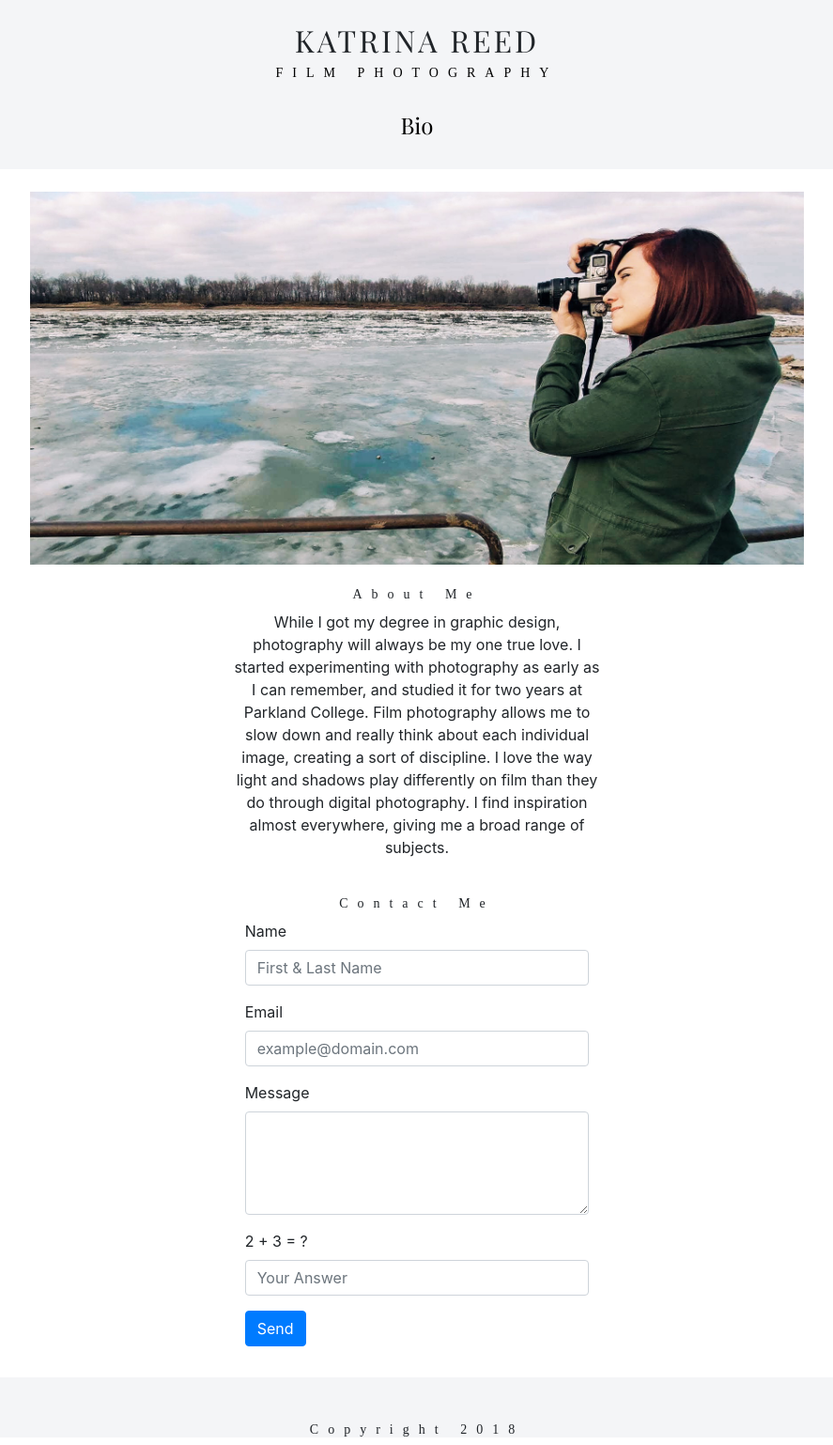
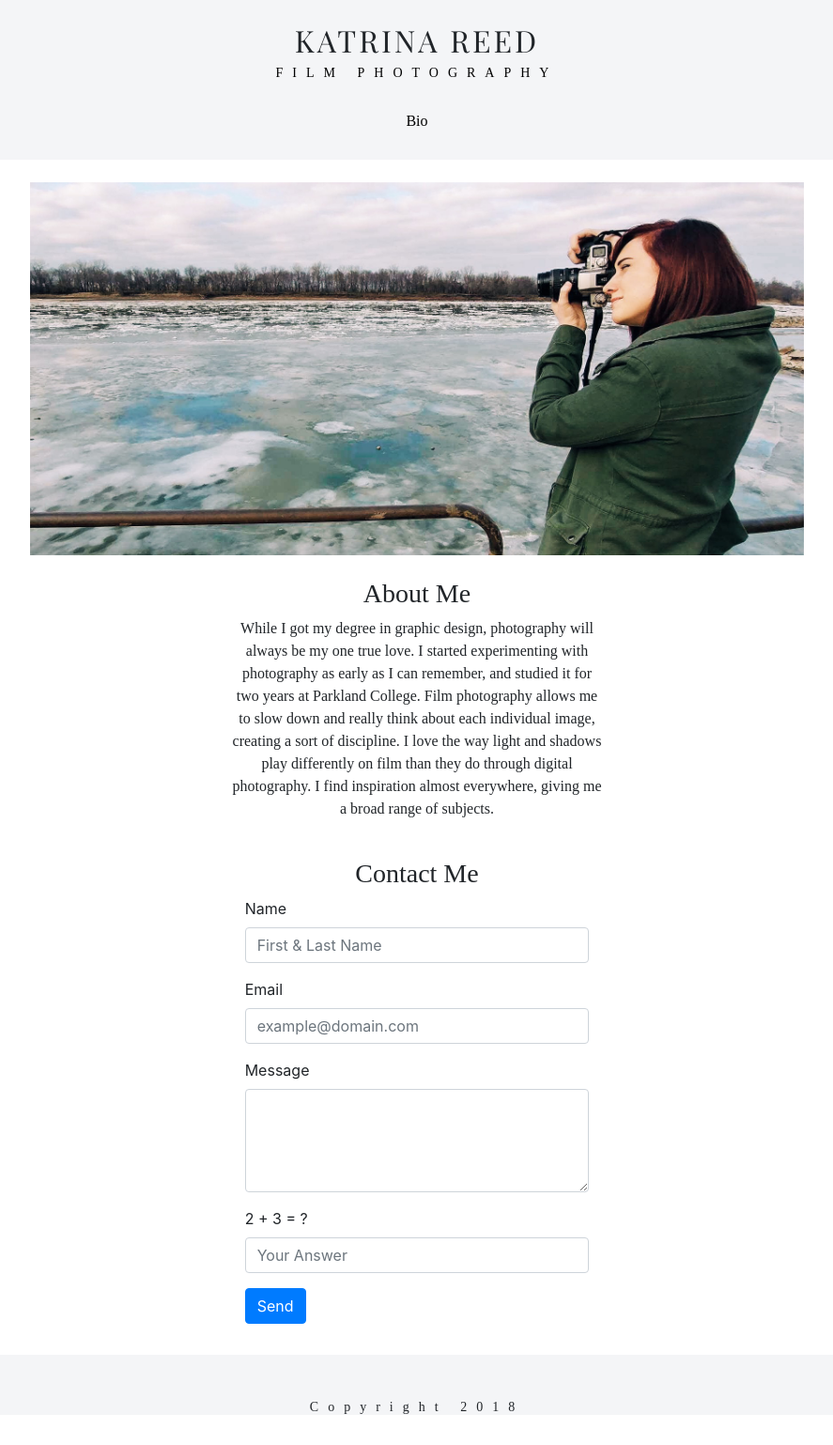
Before and after one commit to bwkrayb/katrina-site, a PHP site: page /bio.html in a window 1280 px wide. Shown: the whole page at 94% size, without its empty margins (196-1083 px from the left). After the commit the page ends 1505 px from the top, so only its background shows below. Run offline with PHP 8.4, Linux system fonts and the light colour scheme.

Commit message:
fixed more fonts

```diff
--- a/bio.html
+++ b/bio.html
@@ -38,8 +38,8 @@
 			</div>
 			<div class="col-lg-4">
 				<br>
-				<h3 class="heading-sub">About Me</h3>
-				<p style="text-align: center">While I got my degree in graphic design, photography will always be my one true love. I started experimenting with photography as early as I can remember, and studied it for two years at Parkland College. Film photography allows me to slow down and really think about each individual image, creating a sort of discipline. I love the way light and shadows play differently on film than they do through digital photography. I find inspiration almost everywhere, giving me a broad range of subjects.</p>
+				<h3 class="heading-sub-3">About Me</h3>
+				<p class="paragraph-grotesque">While I got my degree in graphic design, photography will always be my one true love. I started experimenting with photography as early as I can remember, and studied it for two years at Parkland College. Film photography allows me to slow down and really think about each individual image, creating a sort of discipline. I love the way light and shadows play differently on film than they do through digital photography. I find inspiration almost everywhere, giving me a broad range of subjects.</p>
 			</div>
 			<div class="col-lg-4">
 
@@ -51,7 +51,7 @@
 			</div>
 			<div class="col-lg-4">
 				<br>
-				<h3 class="heading-sub">Contact Me</h3>
+				<h3 class="heading-sub-3">Contact Me</h3>
 				<form class="form-horizontal" role="form" method="post" action="js/index.php">
 					<div class="form-group">
 						<label for="name" class="col-sm-4 control-label">Name</label>
--- a/style/fonts.css
+++ b/style/fonts.css
@@ -1,6 +1,7 @@
 @font-face{font-family: BrandonGrotesque; src: url('fonts/HVD Fonts - BrandonGrotesque-Regular.otf'); };
 @font-face{font-family: BrandonGrotesque-Thin; src: url('fonts/onts/HVD Fonts - BrandonGrotesque-Thin.otf'); };
-@font-face{font-family: ; src: url('fonts/.otf'); };
+@font-face{font-family: BrandonGrotesque-Light; src: url('fonts/onts/HVD Fonts - BrandonGrotesque-Light.otf'); };
+@font-face{font-family: Didot-Italic; src: url('fonts/DidotLTStd-Italic.otf'); };
 @font-face{font-family: ; src: url('fonts/.otf'); };
 @font-face{font-family: ; src: url('fonts/.otf'); };
 @font-face{font-family: ; src: url('fonts/.otf'); };
--- a/style/styles.css
+++ b/style/styles.css
@@ -13,7 +13,20 @@
 
 .heading-sub-2 {
 	text-align: center;
-	font-family: 'Playfair Display', serif;
+	font-family: 'Didot-Italic', serif;
+	font-size: 16px;
+}
+
+.heading-sub-3 {
+	text-align: center;
+	font-family: 'Didot-Italic', serif;
+	font-size: 28px;
+}
+
+.paragraph-grotesque {
+	text-align: center;
+	font-family: 'BrandonGrotesque-Light';
+	letter-spacing: 0px;
 }
 
 a {
```
